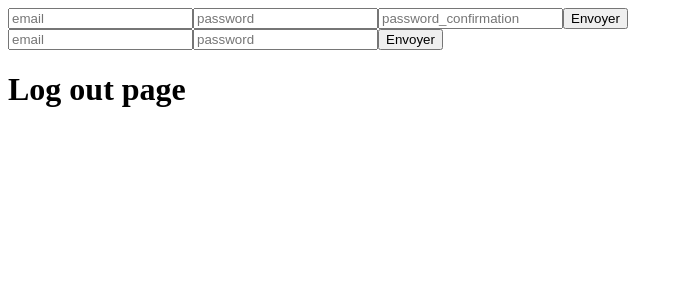
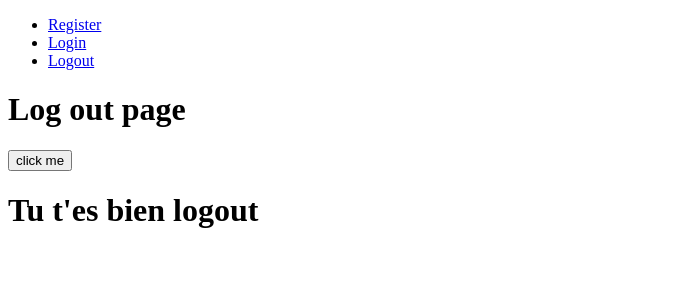
Before and after one commit to OnyJ/CoursesApp, a React (Create React App) app in the folder courses_app_react/: page /logout in a window 1280 px wide. Shown: the top 300 px of the page, without its empty margins (0-683 px from the left). Built offline with nearby package versions, Linux system fonts and the light colour scheme.

Commit message:
added login register and logout request plus ou moins ok

```diff
--- a/courses_app_react/src/App.jsx
+++ b/courses_app_react/src/App.jsx
@@ -2,14 +2,33 @@ import React from 'react';
 import Register from './pages/Register'
 import Login from './pages/Login'
 import Logout from './pages/Logout'
+import Navbar from './components/Navbar'
+import {
+  BrowserRouter as Router,
+  Route,
+  Switch,
+  Link
+} from "react-router-dom";
 
 const App = () => {
   return (
-    <div>
-      <Register/>
-      <Login/>
-      <Logout/>
-    </div>
+      <Router>
+        <div>
+          <Navbar/>
+          <Switch>
+            <Route path='/register'>
+              <Register/>
+            </Route>
+            <Route path='/login'>
+              <Login/>
+            </Route>
+            <Route path='/logout'>
+              <Logout/>
+            </Route>
+          </Switch>
+        </div>
+      </Router>
+
   );
 }
 
--- /dev/null
+++ b/courses_app_react/src/components/Navbar.jsx
@@ -0,0 +1,23 @@
+import React from 'react';
+import { Link } from "react-router-dom";
+
+const Navbar = () => {
+
+		return(
+			<nav>
+				<ul>
+					<li>
+						<Link to='/Register'>Register</Link>
+					</li>
+					<li>
+					<Link to='/Login'>Login</Link>
+					</li>
+					<li>
+						<Link to='/Logout'>Logout</Link>
+					</li>
+				</ul>
+			</nav>
+		)
+	}
+
+	export default Navbar;
--- a/courses_app_react/src/pages/Logout.jsx
+++ b/courses_app_react/src/pages/Logout.jsx
@@ -1,9 +1,44 @@
-import React from 'react';
+
+import React, { useState } from 'react';
+import { useSelector, useDispatch } from 'react-redux'
+import { useHistory } from 'react-router-dom'
+import Cookies from 'js-cookie'
+import { logoutSuccess, logoutFail, loadUser } from '../redux/actions/accountAuthActions'
 
 const Logout = () => {
+    const isAuthenticated = useSelector(state => state.auth.isAuthenticated)
+
+    const dispatch = useDispatch()
+    const osef = () => {
+        fetch('http://localhost:3000/logout', {
+            method: 'delete',
+            headers: {
+              'Content-Type': 'application/json',
+              'Authorization': Cookies.get('token'),
+            },
+           })
+           console.log(Cookies.get('token'))
+           try {
+               alert('deco ok')
+            dispatch(logoutSuccess())
+           } catch (error) {
+               console.log(error)
+               alert('déco fail')
+               dispatch(logoutFail())
+           }
+
+        }
 
     return(
+        <>
         <h1>Log out page</h1>
+        <button onClick={() => osef()}>click me</button>
+        {!isAuthenticated &&
+        <>
+        <h1>Tu t'es bien logout</h1>
+        </>
+        }
+        </>
     )
 
 }
--- a/courses_app_react/src/pages/Register.jsx
+++ b/courses_app_react/src/pages/Register.jsx
@@ -8,6 +8,7 @@ const Register = () => {
   const [email, setEmail] = useState("")
   const [password, setPassword] = useState("")
   const [passwordConfirmation, setPasswordConfirmation] = useState("")
+  const [role, setRole] = useState("")
 
   const dispatch = useDispatch()
   const history = useHistory();
@@ -19,7 +20,8 @@ const Register = () => {
       user: {
         email: email,
         password: password,
-        password_confirmation: passwordConfirmation
+        password_confirmation: passwordConfirmation,
+        role: role
       }
     }
 
@@ -35,10 +37,11 @@ const Register = () => {
       const token = await response.headers.get('authorization').split(' ')[1]
       const user = await response.json()
       const userToRegister = { token, user }
+      console.log(userToRegister)
       dispatch(registerSuccess(userToRegister))
     } catch (error) {
       console.log(error)
-      alert("Erreur d'enregistrement")
+      //alert("Erreur d'enregistrement")
       dispatch(registerFail())
       return false
     }
@@ -52,6 +55,7 @@ const Register = () => {
         <input type="text" placeholder="email" value={email} onChange={(e) => setEmail(e.target.value)} required />
         <input type="password" placeholder="password" value={password} onChange={(e) => setPassword(e.target.value)} required />
         <input type="password" placeholder="password_confirmation" value={passwordConfirmation} onChange={(e) => setPasswordConfirmation(e.target.value)} required />
+        <input type="text" placeholder="role" value={role} onChange={(e) => setRole(e.target.value)} required />
         <input type="submit" value="Envoyer" />
       </form>
     </div>
--- a/courses_app_react/src/redux/actions/accountActionTypes.js
+++ b/courses_app_react/src/redux/actions/accountActionTypes.js
@@ -3,5 +3,6 @@ export const LOAD_USER = "LOAD_USER";
 export const LOGIN_SUCCESS = "LOGIN_SUCCESS";
 export const LOGIN_FAIL = "LOGIN_FAIL";
 export const LOGOUT_SUCCESS = "LOGOUT_SUCCESS";
+export const LOGOUT_FAIL = "LOGOUT_FAIL";
 export const REGISTER_SUCCESS = "REGISTER_SUCCESS";
 export const REGISTER_FAIL = "REGISTER_FAIL";
--- a/courses_app_react/src/redux/actions/accountAuthActions.js
+++ b/courses_app_react/src/redux/actions/accountAuthActions.js
@@ -21,6 +21,14 @@ export const loadUser = (response) => {
     }
 }
 
+export const test = (registerSuccess) => {
+    return {
+            type: actionTypes.LOAD_USER,
+            user: registerSuccess.user,
+            token: registerSuccess.token,
+        }
+    }
+
 export const loginSuccess = (response) => {
     return {
         type: actionTypes.LOGIN_SUCCESS,
@@ -40,3 +48,10 @@ export const logoutSuccess = () => {
         type: actionTypes.LOGOUT_SUCCESS,
     }
 }
+
+
+export const logoutFail = () => {
+    return {
+        type: actionTypes.LOGOUT_FAIL,
+    }
+}
--- a/courses_app_react/src/redux/reducers/accountAuthReducer.js
+++ b/courses_app_react/src/redux/reducers/accountAuthReducer.js
@@ -3,6 +3,7 @@ import {
     LOGIN_SUCCESS,
     LOGIN_FAIL,
     LOGOUT_SUCCESS,
+    LOGOUT_FAIL,
     REGISTER_SUCCESS,
     REGISTER_FAIL
   } from '../actions/accountActionTypes';
@@ -28,7 +29,7 @@ import {
         Cookies.set('token', action.token)
         return {
           ...state,
-          ...action.token,
+          action: action.token,
           isAuthenticated: true,
           user: action.user,
         }
@@ -42,6 +43,11 @@ import {
           user: null,
           isAuthenticated: false,
         }
+       case LOGOUT_FAIL:
+         return {
+           ...state,
+           isAuthenticated: true,
+         }
       default:
         return state
     }
```
